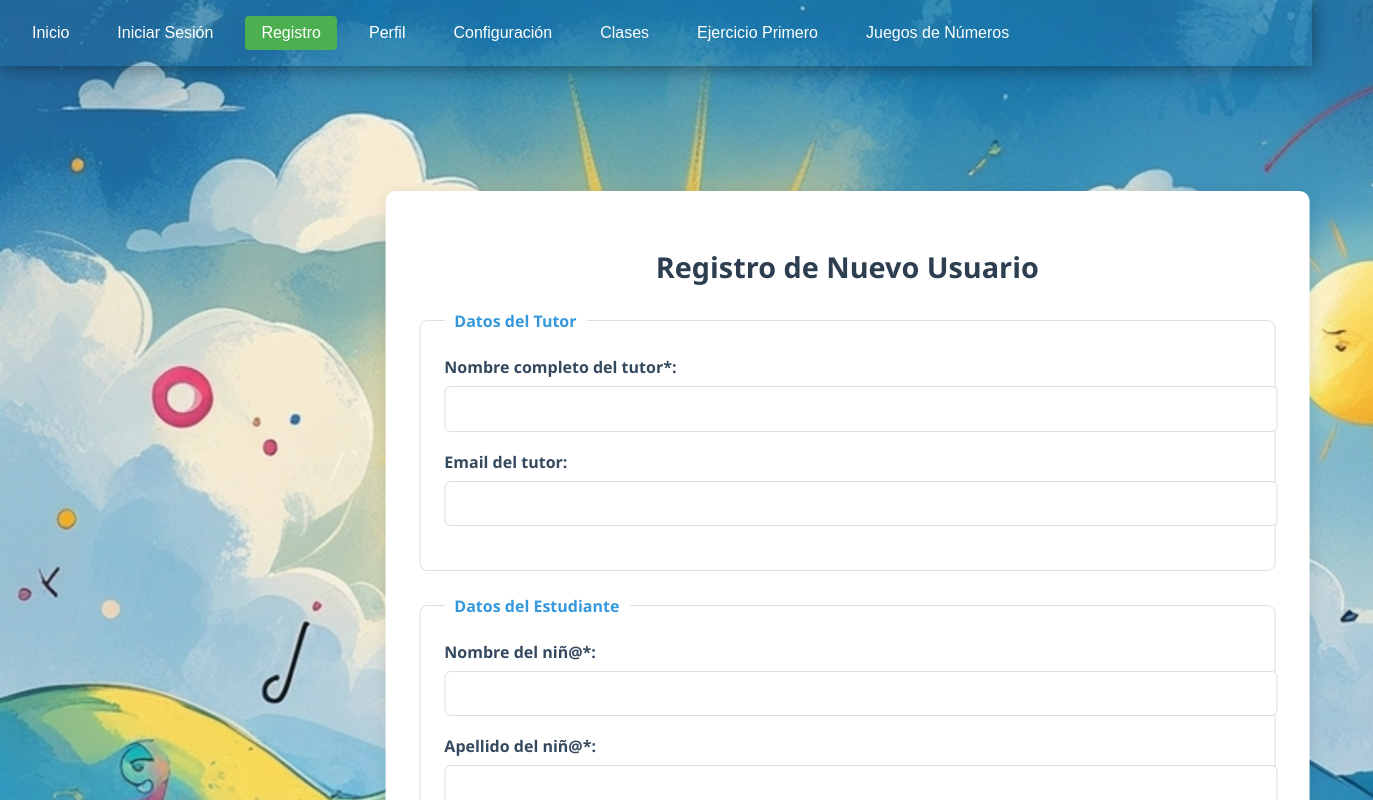
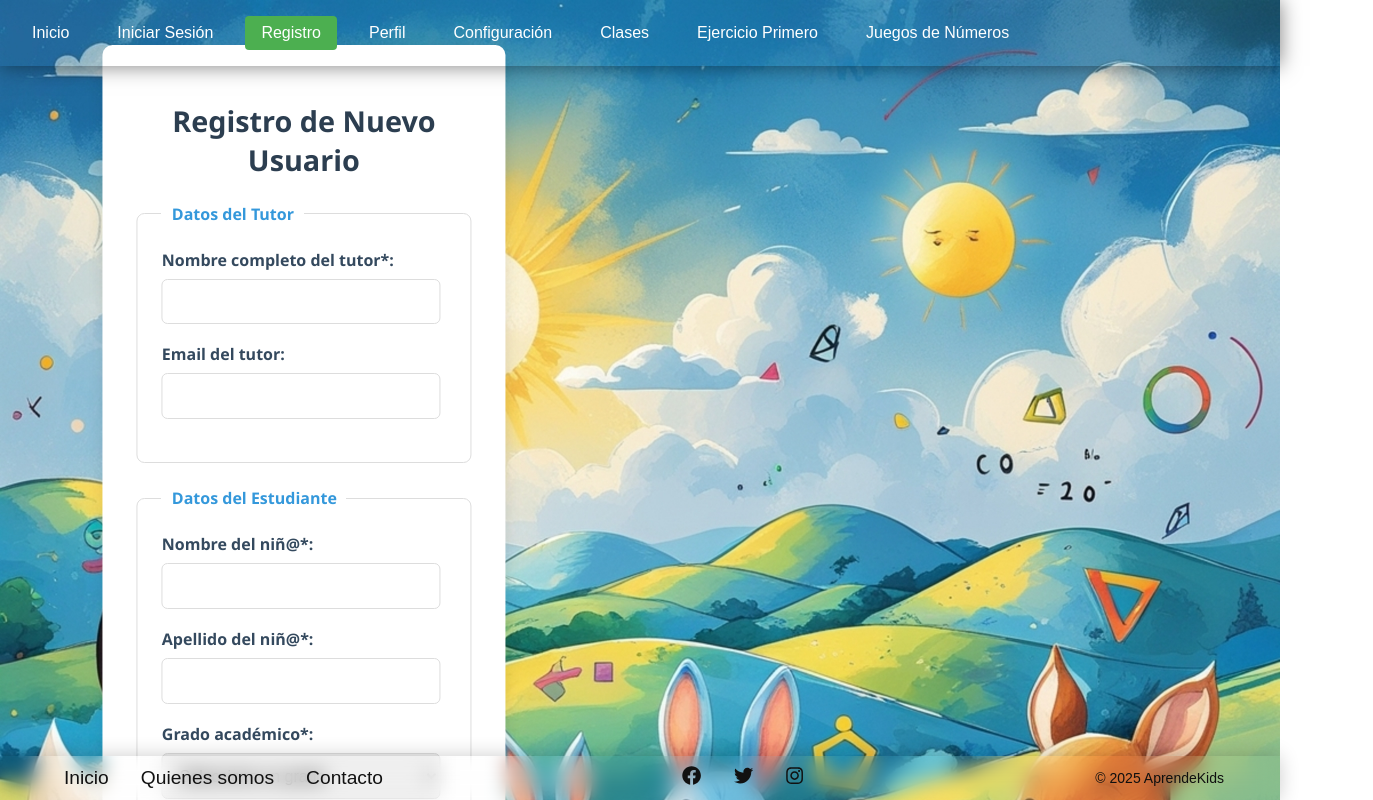
Before and after one commit to gamificacionuniminuto/proyectofinalfronts, a React (Create React App) app: page /login in a window 1280 px wide. Shown: the top 800 px of the page, 1373 px wide, since content can reach past the window. Built offline with nearby package versions, Linux system fonts and the light colour scheme.

Commit message:
arreglo 2 css

```diff
--- a/src/App.css
+++ b/src/App.css
@@ -36,12 +36,7 @@
     transform: rotate(360deg);
   }
 }
-.footer {
-  background-color: #2c3e50;
-  color: white;
-  padding: 1rem;
-  text-align: center;
-}
+
 /* Asegura que el contenedor ocupe toda la altura de la pantalla */
 .app-container {
   display: flex;
--- a/src/componentes/Footer.css
+++ b/src/componentes/Footer.css
@@ -1,23 +1,52 @@
+html, body {
+   height: 100%;
+  margin: 0;
+  padding: 0;
+  overflow-x: hidden;
+  box-sizing: border-box;
+
+  }
+
+
 footer.footer {
 
     backdrop-filter: blur(10px);
     box-shadow: 0px 0px 20px rgba(0, 0, 0, 0.2);
     color: rgb(15, 15, 15);
-    padding: 0.5rem;
-    font-size: 16px;
-    width: 142%;
-    position: static; /* Cambiado a static para que no se superponga con el contenido */
-    z-index: 5000;
-    left: 0; /* Asegura que esté alineada a la izquierda */
-    right: 0; /* Asegura que esté alineada a la derecha */
-    translate: 0; /* Asegura que esté centrada en la pantalla */
+    position: fixed;
+    bottom: 0;
+    left: 0;
+    width: 100%;
+    z-index: 1000;
+    padding-bottom: 0px;
+    overflow-x: hidden;
+    box-sizing: border-box; /* Espacio para el contenido */
+  }
+  *,*::before,*::after {
+    box-sizing:  inherit; /* Asegura que el padding y el border se incluyan en el ancho y alto */
+  }
+  #root {
+ display: flex;
+ flex-direction: column;
+ min-height: 100vh;
+  /* Asegura que el contenido ocupe al menos toda la altura de la ventana */
+}
+  /* Permite que el contenido se expanda y tenga scroll si es necesario */
+  main {
+    flex-grow: 1;
+    max-width: 100%;
+    overflow-x: hidden;
+    padding: 20px;
+
 
   }
 
 
+
   .footer-content {
     display: flex;
-    flex-direction: row;
+    flex-direction: row
+;
     justify-content: space-between;
     align-items: center;
     flex-wrap: wrap;
@@ -50,7 +79,8 @@ footer.footer {
   .footer a.active {
     background-color: #4CAF50;
     border-radius: 4px
-  }
+  } /* Fondo claro para el contenido principal */
+
   @media (max-width: 600px) {
     .footer-content {
       gap: 1rem; /* Reduce el espacio entre elementos */
--- a/src/paginas/Home/Vision.css
+++ b/src/paginas/Home/Vision.css
@@ -2,17 +2,14 @@
     text-align: center;
     color: #333;
     padding: 40px;
-    background-color: #f1f1f1; /* Fondo claro para diferenciar de la sección de Misión */
+    background-color: #f9f9f9;
     border-radius: 8px;
     box-shadow: 0 4px 8px rgba(0, 0, 0, 0.1);
     margin-top: 30px;
     width: 100%;
     max-width: 800px;
-    translate: 20rem 0; /* Ajuste de la posición */
-    transform: translate(4rem, 0);
+    translate: 3rem 0;
     background-color: rgba(255, 255, 255, 0.8);
-
-    /* Ajuste de la posición */
 }
 
 .vision h1 {
--- a/src/paginas/Home/home.css
+++ b/src/paginas/Home/home.css
@@ -1,11 +1,24 @@
 .body {
-    background-image: url('./fondo.jpg'); /* Ruta de la imagen */
-    background-size: cover; /* Ajusta la imagen para cubrir todo el fondo */
-    background-repeat: no-repeat; /* Evita que la imagen se repita */
+    background-image: url('./fondo.jpg');
+    background-size: contain;
+    background-repeat: no-repeat;
+    height: 100vh, auto;
+    background-position: center;
+    width: 100wh;
     margin: 0;
+     /* Permite que el contenido se expanda y tenga scroll si es necesario */
 
 
-  }
+    overflow-y: auto;
+}
+  .home-container {
+
+    padding: 1px;
+
+
+
+   }
+   /* Fondo blanco con opacidad */
 .logo  {
     margin-top: 80px;
     left: 25%;
--- a/src/paginas/login/LoginRegister.css
+++ b/src/paginas/login/LoginRegister.css
@@ -1,14 +1,19 @@
+.app-container {
+
+
+
+}
 .login-register-container {
   width: 90%;
   max-width: none;
-  margin: 10rem auto;
+  margin: 0 auto;
   padding: 2rem;
   background: #ffffff;
   border-radius: 10px;
   box-shadow: 0 4px 15px rgba(0, 0, 0, 0.1);
   font-family: 'Segoe UI', Tahoma, Geneva, Verdana, sans-serif;
-  margin-top: 20%;
-  transform: translateX(40%);
+  margin-top: 10%;
+  transform: translateX(20%);
   flex-direction: center;
 }
 
@@ -46,7 +51,7 @@
 
 .login-register-container input,
 .login-register-container select {
-  width: 100%;
+  width: 98%;
   padding: 0.8rem;
   border: 1px solid #ddd;
   border-radius: 6px;
--- a/src/paginas/singin/singin.css
+++ b/src/paginas/singin/singin.css
@@ -6,21 +6,23 @@
   min-height: 100vh;
   background-size: cover;
   padding: 1rem;
+  gap: 0.5rem;
 }
 
 /* Caja del formulario */
 .signin-container {
-
-  transform: translate(50%, 40%);
+  transform: translate(30%, 40%);
   width: 50vh;
   max-width: none;
-  margin: 10rem auto;
+  margin: 6rem auto;
   padding: 2rem;
   background: #ffffff;
   border-radius: 10px;
   box-shadow: 0 4px 15px rgba(0, 0, 0, 0.1);
   font-family: 'Segoe UI', Tahoma, Geneva, Verdana, sans-serif;
   margin-top: -50%;
+
+
 }
 
 /* Encabezado */
```
Also changed, not shown: src/paginas/Home/QuienesSomos.css (line endings or trailing spaces).
